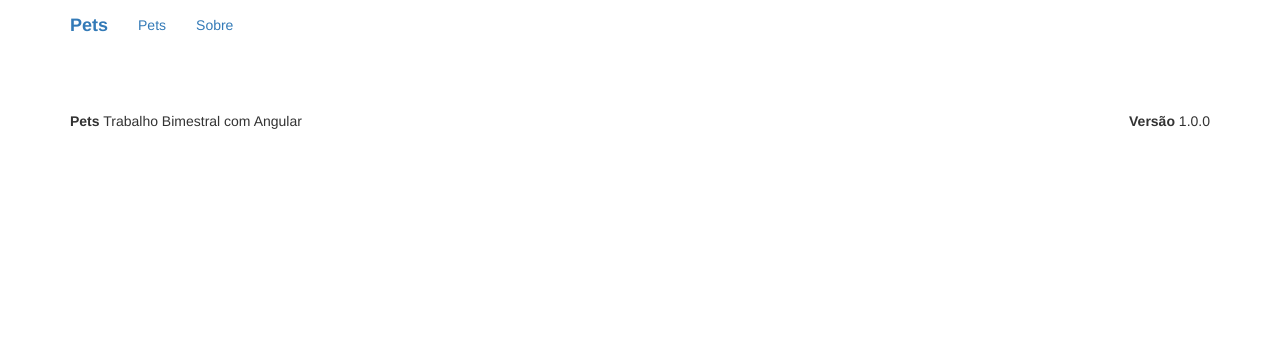
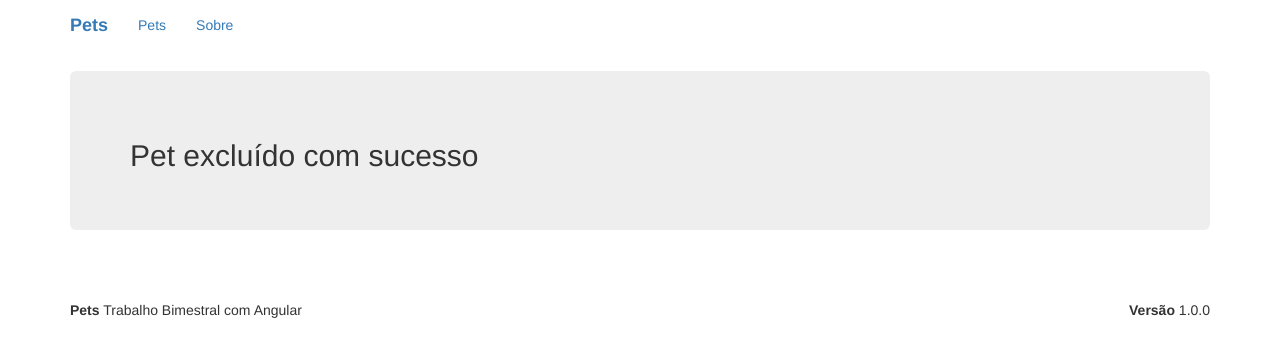
Before and after one commit to FernandoGroeler/TrabalhoBimestralDsi, an Angular app in the folder client/: page /excluded-pet in a window 1280 px wide. Before the commit this address led to /. Shown: the top 356 px of the page. Built offline with nearby package versions, Linux system fonts and the light colour scheme.

Commit message:
Adicionado confirmação da exclusão do pet.

```diff
--- a/client/src/app/app.module.ts
+++ b/client/src/app/app.module.ts
@@ -18,6 +18,7 @@ import { InputComponent } from './shared/input/input.component';
 import { RegisterPetService } from './pets/registerpet/registerpet.service';
 import { SuccessfullyPetComponent } from './successfully-pet/successfully-pet.component';
 import { PetService } from './pets/pet/pet.service';
+import { ExcludedPetComponent } from './excluded-pet/excluded-pet.component';
 
 @NgModule({
   declarations: [
@@ -29,7 +30,8 @@ import { PetService } from './pets/pet/pet.service';
     PetComponent,
     RegisterpetComponent,
     InputComponent,
-    SuccessfullyPetComponent
+    SuccessfullyPetComponent,
+    ExcludedPetComponent
   ],
   imports: [
     BrowserModule,
--- a/client/src/app/app.routes.ts
+++ b/client/src/app/app.routes.ts
@@ -5,6 +5,7 @@ import {AboutComponent} from './about/about.component'
 import {RegisterpetComponent} from './pets/registerpet/registerpet.component'
 import {SuccessfullyPetComponent} from './successfully-pet/successfully-pet.component'
 import {PetComponent} from './pets/pet/pet.component'
+import {ExcludedPetComponent} from './excluded-pet/excluded-pet.component'
 
 export const ROUTES: Routes = [
   {path: '', component: HomeComponent},
@@ -12,5 +13,6 @@ export const ROUTES: Routes = [
   {path: 'about', component: AboutComponent},
   {path: 'registerpet', component: RegisterpetComponent},
   {path: 'pet', component: PetComponent},
-  {path: 'successfully-pet', component: SuccessfullyPetComponent}
+  {path: 'successfully-pet', component: SuccessfullyPetComponent},
+  {path: 'excluded-pet', component: ExcludedPetComponent}
 ]
--- /dev/null
+++ b/client/src/app/excluded-pet/excluded-pet.component.html
@@ -0,0 +1,8 @@
+<section class="content-header">
+</section>
+
+<section class="content">
+  <div class="jumbotron">
+    <h2>Pet excluído com sucesso</h2>
+  </div>
+</section>
--- /dev/null
+++ b/client/src/app/excluded-pet/excluded-pet.component.ts
@@ -0,0 +1,14 @@
+import { Component, OnInit } from '@angular/core';
+
+@Component({
+  selector: 'app-excluded-pet',
+  templateUrl: './excluded-pet.component.html'
+})
+export class ExcludedPetComponent implements OnInit {
+
+  constructor() { }
+
+  ngOnInit() {
+  }
+
+}
--- a/client/src/app/pets/pet/pet.component.ts
+++ b/client/src/app/pets/pet/pet.component.ts
@@ -1,6 +1,7 @@
 import { Component, OnInit, Input } from '@angular/core';
 import { PetService } from './pet.service'
 import { Pet } from './pet.model'
+import { Router } from '@angular/router'
 
 @Component({
   selector: 'app-pet',
@@ -11,12 +12,16 @@ export class PetComponent implements OnInit {
 
   @Input() pet: Pet
 
-  constructor(private petService: PetService) { }
+  constructor(private petService: PetService, private router: Router) { }
 
   ngOnInit() {
   }
 
   removePet(pet: Pet) {
-    this.petService.removePet(pet).subscribe()
+    this.petService.removePet(pet).subscribe((id: number) => {
+      this.router.navigate(['/excluded-pet'])
+      console.log(`Pet excluído: ${id}`)
+    })
+    console.log(pet)
   }
 }
```
